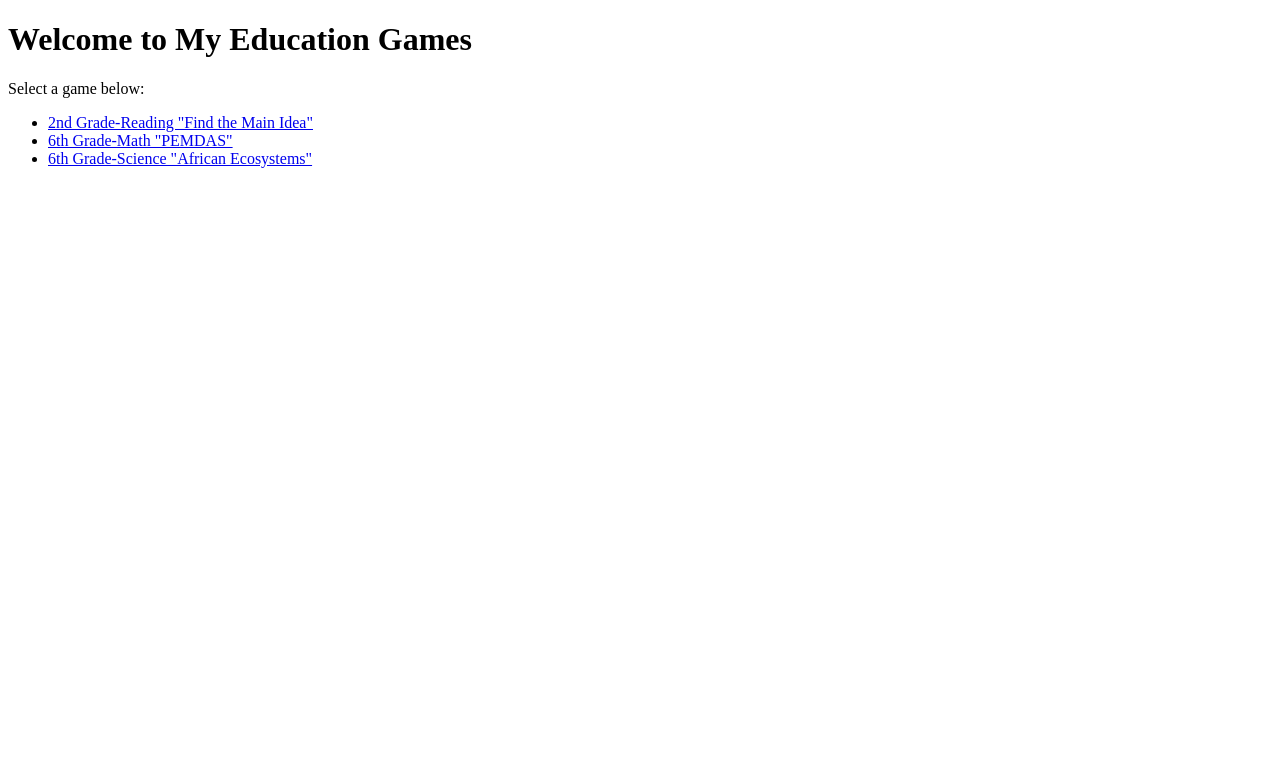
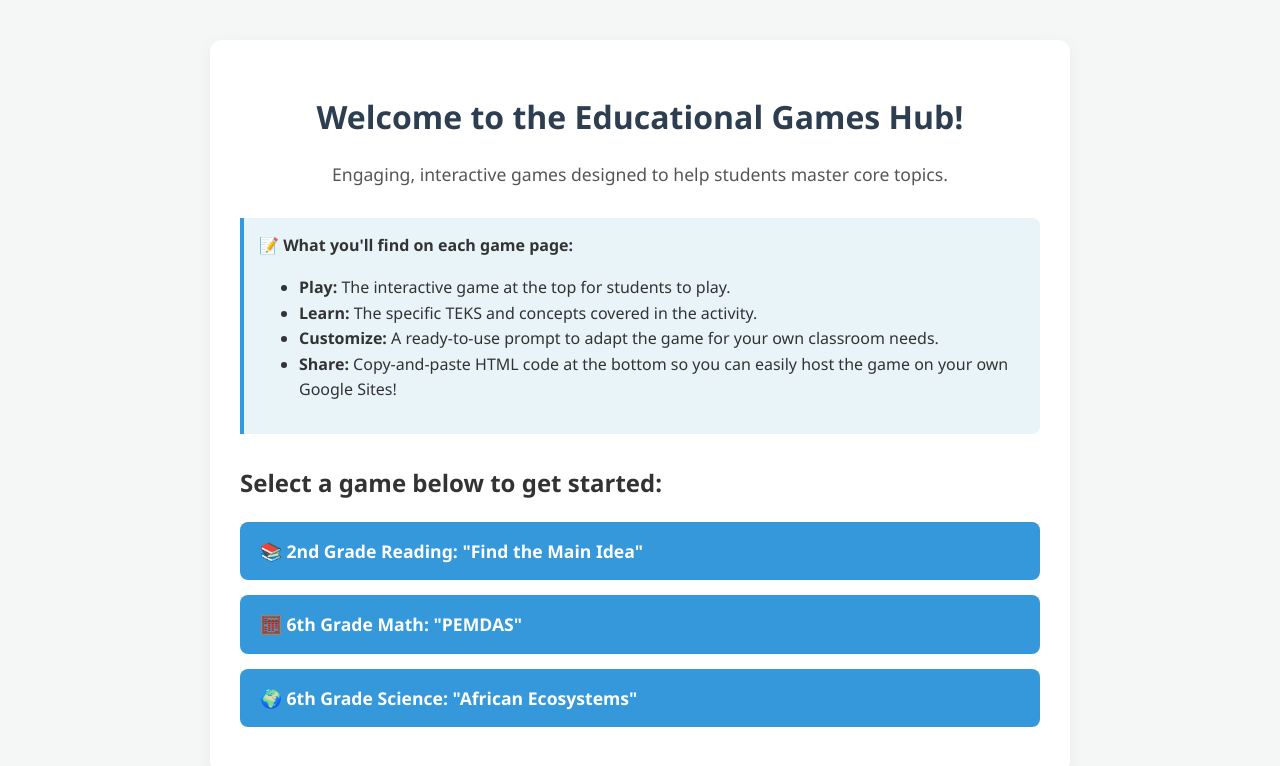
Before and after one commit to aleemsm42-cmyk/class-examples, a plain HTML site: page index.html in a window 1280 px wide. Drawn offline with Linux system fonts and the light colour scheme.

Commit message:
Update index.html

```diff
--- a/index.html
+++ b/index.html
@@ -3,16 +3,89 @@
 <head>
   <meta charset="UTF-8">
   <meta name="viewport" content="width=device-width, initial-scale=1.0">
-  <title>My Education Games</title>
+  <title>Educational Games Hub</title>
+  <style>
+    body {
+      font-family: 'Segoe UI', Tahoma, Geneva, Verdana, sans-serif;
+      background-color: #f4f7f6;
+      color: #333;
+      margin: 0;
+      padding: 40px 20px;
+      line-height: 1.6;
+    }
+    .container {
+      max-width: 800px;
+      margin: 0 auto;
+      background: #ffffff;
+      padding: 30px;
+      border-radius: 12px;
+      box-shadow: 0 4px 15px rgba(0,0,0,0.05);
+    }
+    h1 {
+      color: #2c3e50;
+      text-align: center;
+      margin-bottom: 10px;
+    }
+    .intro {
+      text-align: center;
+      font-size: 1.1em;
+      color: #555;
+      margin-bottom: 30px;
+    }
+    .info-box {
+      background-color: #e8f4f8;
+      border-left: 4px solid #3498db;
+      padding: 15px;
+      margin-bottom: 30px;
+      border-radius: 0 8px 8px 0;
+    }
+    .game-list {
+      list-style-type: none;
+      padding: 0;
+    }
+    .game-list li {
+      margin-bottom: 15px;
+    }
+    .game-list a {
+      display: block;
+      background-color: #3498db;
+      color: white;
+      text-decoration: none;
+      padding: 15px 20px;
+      border-radius: 8px;
+      font-size: 1.1em;
+      font-weight: bold;
+      transition: background-color 0.3s ease, transform 0.2s ease;
+    }
+    .game-list a:hover {
+      background-color: #2980b9;
+      transform: translateY(-2px);
+    }
+  </style>
 </head>
 <body>
-  <h1>Welcome to My Education Games</h1>
-  <p>Select a game below:</p>
 
-  <ul>
-    <li><a href="2nd_Reading_FindTheMainIdea.html">2nd Grade-Reading "Find the Main Idea"</a></li>
-    <li><a href="6th_Math_PEMDAS.html">6th Grade-Math "PEMDAS"</a></li>
-    <li><a href="6thGrade_Science_African Ecosystems.html">6th Grade-Science "African Ecosystems"</a></li>
-  </ul>
+  <div class="container">
+    <h1>Welcome to the Educational Games Hub!</h1>
+    <p class="intro">Engaging, interactive games designed to help students master core topics.</p>
+
+    <div class="info-box">
+      <strong>📝 What you'll find on each game page:</strong>
+      <ul>
+        <li><strong>Play:</strong> The interactive game at the top for students to play.</li>
+        <li><strong>Learn:</strong> The specific TEKS and concepts covered in the activity.</li>
+        <li><strong>Customize:</strong> A ready-to-use prompt to adapt the game for your own classroom needs.</li>
+        <li><strong>Share:</strong> Copy-and-paste HTML code at the bottom so you can easily host the game on your own Google Sites!</li>
+      </ul>
+    </div>
+
+    <h2>Select a game below to get started:</h2>
+    <ul class="game-list">
+      <li><a href="2nd_Reading_FindTheMainIdea.html">📚 2nd Grade Reading: "Find the Main Idea"</a></li>
+      <li><a href="6th_Math_PEMDAS.html">🧮 6th Grade Math: "PEMDAS"</a></li>
+      <li><a href="6thGrade_Science_African Ecosystems.html">🌍 6th Grade Science: "African Ecosystems"</a></li>
+    </ul>
+  </div>
+
 </body>
 </html>
```
